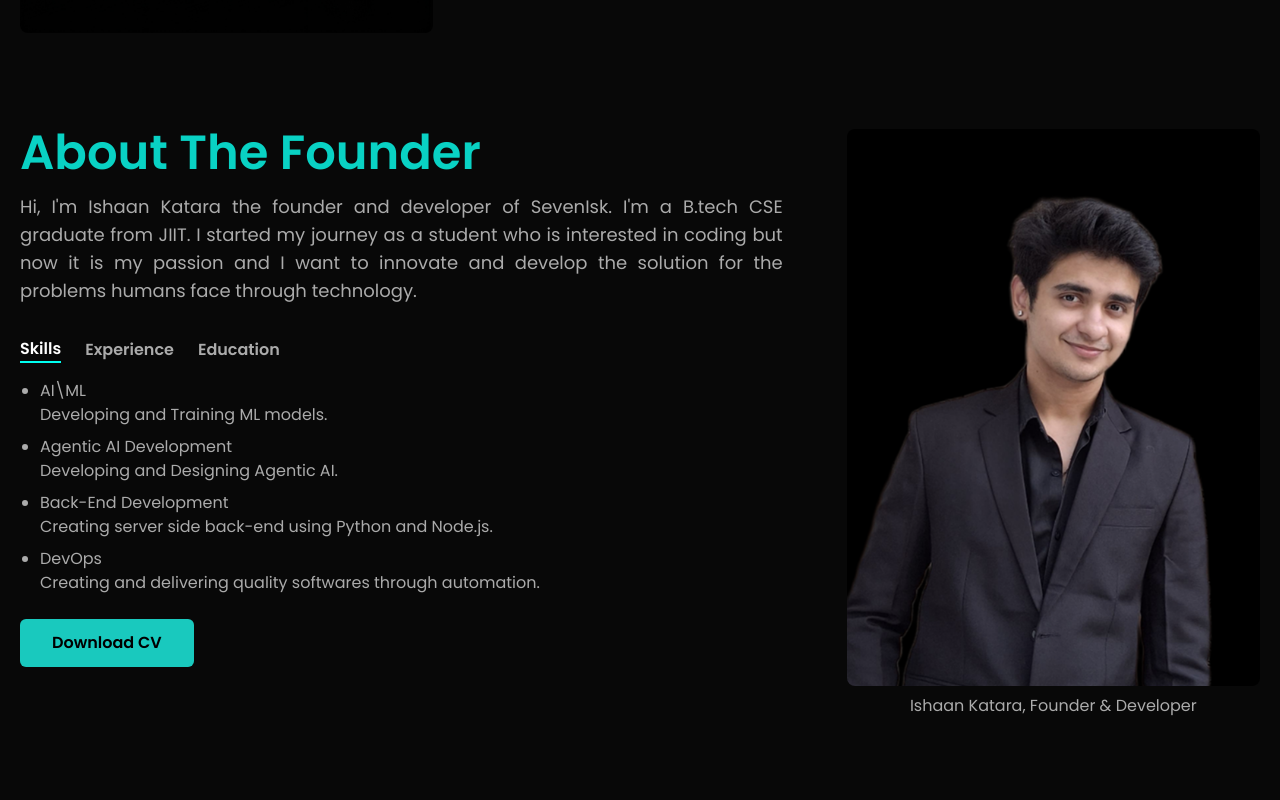
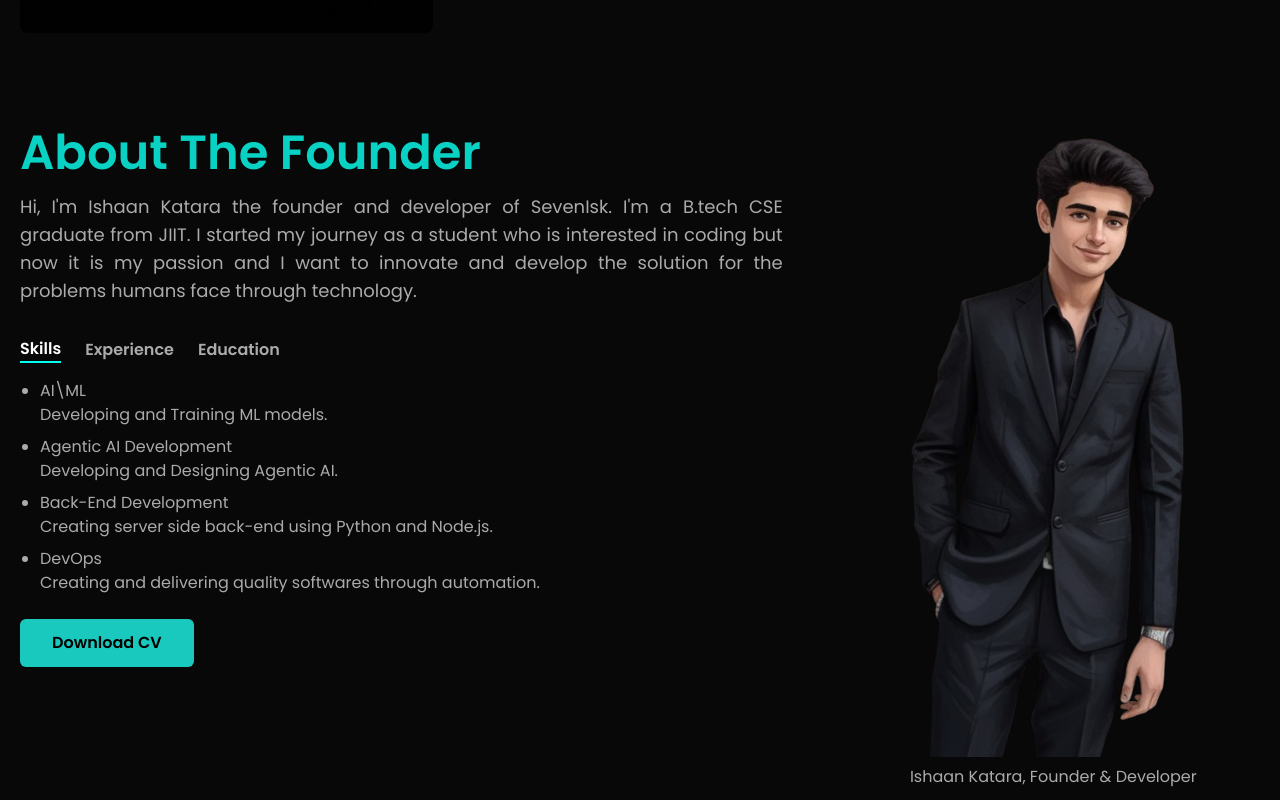
Before and after one commit to ishaankx/sevenisk-frontend, a Next.js app: page / in a window 1280 px wide. Shown: the part 1260-2060 px from the top of the page. Built offline with nearby package versions, Linux system fonts and the light colour scheme; no server answers.

Commit message:
New founder image

```diff
--- a/src/components/About.tsx
+++ b/src/components/About.tsx
@@ -117,7 +117,7 @@ const About: React.FC = () => {
             </div>
             <div className="flex-shrink-0 md:w-1/3">
               <Image
-                src="/images/founder.png"
+                src="/images/founder2.png"
                 alt="Ishaan Katara, Founder"
                 width={400}
                 height={400}
```
Also changed, not shown: public/images/founder1.png (added), public/images/founder2.png (added).
